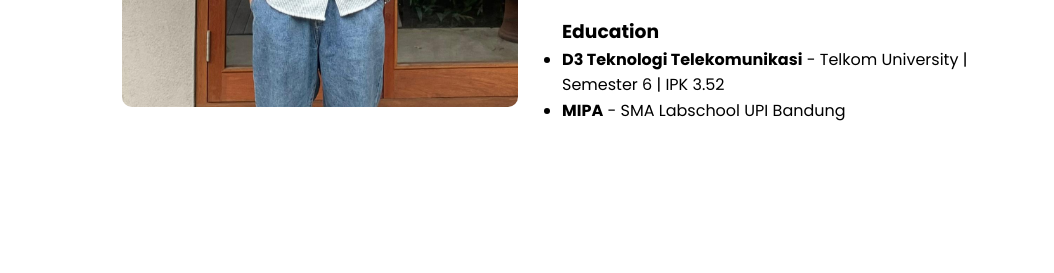
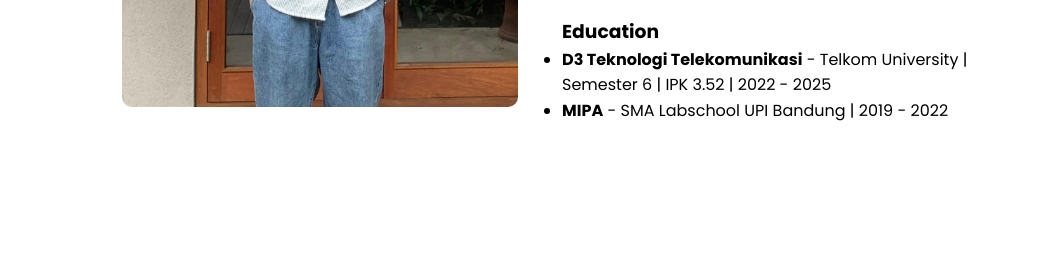
Before and after one commit to fahrizal1104/Portofolio-Fahrizal.github.io, a plain HTML site: page index.html in a window 1280 px wide. Shown: the part 1376-1649 px from the top of the page, without its empty margins (78-1132 px from the left). Drawn offline with nearby package versions, Linux system fonts and the light colour scheme.

Commit message:
Update index.html

```diff
--- a/index.html
+++ b/index.html
@@ -67,8 +67,8 @@
       <div class="education reveal" data-aos="fade-up" data-aos-duration="1000" data-aos-delay="800">
         <h3>Education</h3>
         <ul>
-          <li><strong>D3 Teknologi Telekomunikasi</strong> - Telkom University | Semester 6 | IPK 3.52</li>
-          <li><strong>MIPA</strong> - SMA Labschool UPI Bandung</li>
+          <li><strong>D3 Teknologi Telekomunikasi</strong> - Telkom University | Semester 6 | IPK 3.52 | 2022 - 2025</li>
+          <li><strong>MIPA</strong> - SMA Labschool UPI Bandung | 2019 - 2022 </li>
         </ul>
       </div>
 
```
